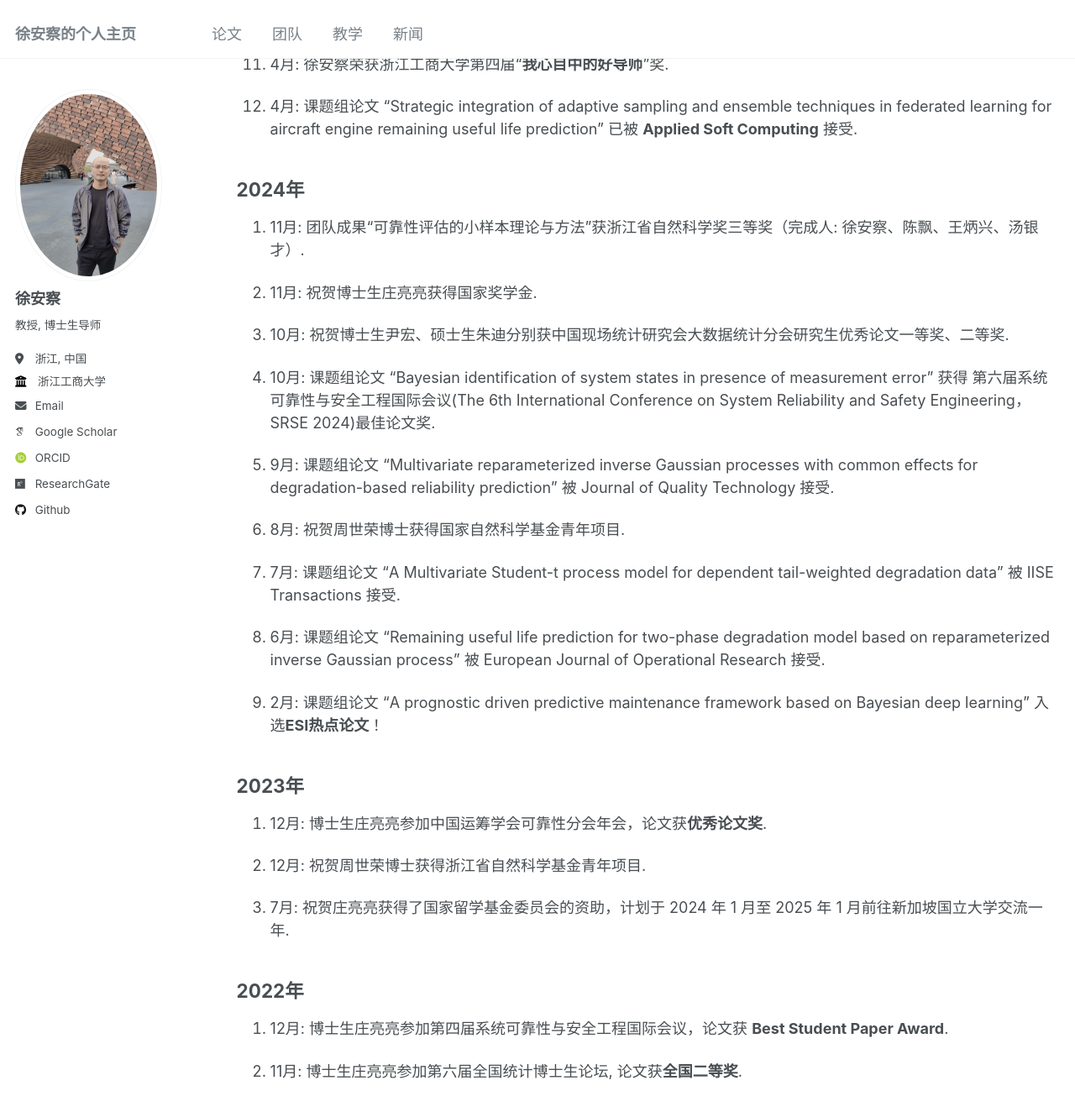
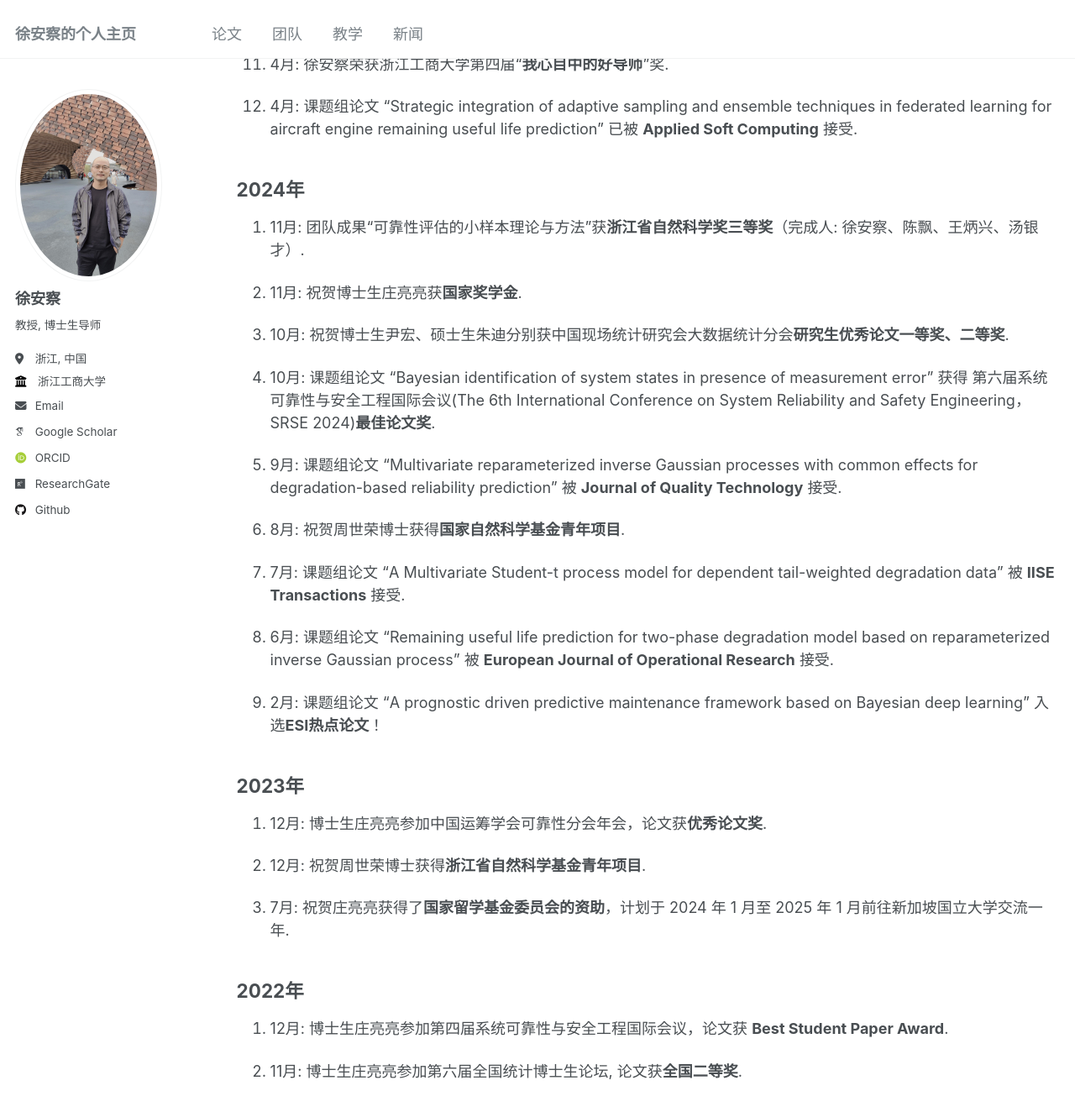
Before and after one commit to XU-ANCHA/XU-ANCHA.github.io, a Jekyll site: the page built from _pages/year-archive.md, in a window 1280 px wide and 1400 px high, scrolled down 773 px. Shown: the top 1324 px of the window at 84% size. Built offline with Jekyll 4.4.1, drawn with Linux system fonts in a browser that asks for light colours; some web fonts are replaced.

Commit message:
Update year-archive.md

```diff
--- a/_pages/year-archive.md
+++ b/_pages/year-archive.md
@@ -34,22 +34,22 @@ author_profile: true
 
 ## 2024年
 
-1. 11月: 团队成果“可靠性评估的小样本理论与方法”获浙江省自然科学奖三等奖（完成人: 徐安察、陈飘、王炳兴、汤银才）.
+1. 11月: 团队成果“可靠性评估的小样本理论与方法”获**浙江省自然科学奖三等奖**（完成人: 徐安察、陈飘、王炳兴、汤银才）.
 
-1. 11月: 祝贺博士生庄亮亮获得国家奖学金.
+1. 11月: 祝贺博士生庄亮亮获**国家奖学金**.
 
-1. 10月: 祝贺博士生尹宏、硕士生朱迪分别获中国现场统计研究会大数据统计分会研究生优秀论文一等奖、二等奖.
+1. 10月: 祝贺博士生尹宏、硕士生朱迪分别获中国现场统计研究会大数据统计分会**研究生优秀论文一等奖、二等奖**.
 
 1. 10月: 课题组论文 “Bayesian identification of system states in presence of measurement error” 获得
-   第六届系统可靠性与安全工程国际会议(The 6th International Conference on System Reliability and Safety Engineering，SRSE 2024)最佳论文奖.
+   第六届系统可靠性与安全工程国际会议(The 6th International Conference on System Reliability and Safety Engineering，SRSE 2024)**最佳论文奖**.
 
-1. 9月: 课题组论文 “Multivariate reparameterized inverse Gaussian processes with common effects for degradation-based reliability prediction” 被 Journal of Quality Technology 接受.
+1. 9月: 课题组论文 “Multivariate reparameterized inverse Gaussian processes with common effects for degradation-based reliability prediction” 被 **Journal of Quality Technology** 接受.
 
-1. 8月: 祝贺周世荣博士获得国家自然科学基金青年项目.
+1. 8月: 祝贺周世荣博士获得**国家自然科学基金青年项目**.
 
-1. 7月: 课题组论文 “A Multivariate Student-t process model for dependent tail-weighted degradation data” 被 IISE Transactions 接受.
+1. 7月: 课题组论文 “A Multivariate Student-t process model for dependent tail-weighted degradation data” 被 **IISE Transactions** 接受.
 
-1. 6月: 课题组论文 “Remaining useful life prediction for two-phase degradation model based on reparameterized inverse Gaussian process” 被 European Journal of Operational Research 接受.
+1. 6月: 课题组论文 “Remaining useful life prediction for two-phase degradation model based on reparameterized inverse Gaussian process” 被 **European Journal of Operational Research** 接受.
 
 1. 2月: 课题组论文 “A prognostic driven predictive maintenance framework based on Bayesian deep learning” 入选**ESI热点论文**！
 
@@ -57,9 +57,9 @@ author_profile: true
 
 1. 12月: 博士生庄亮亮参加中国运筹学会可靠性分会年会，论文获**优秀论文奖**.
 
-1. 12月: 祝贺周世荣博士获得浙江省自然科学基金青年项目.
+1. 12月: 祝贺周世荣博士获得**浙江省自然科学基金青年项目**.
 
-1. 7月: 祝贺庄亮亮获得了国家留学基金委员会的资助，计划于 2024 年 1 月至 2025 年 1 月前往新加坡国立大学交流一年.
+1. 7月: 祝贺庄亮亮获得了**国家留学基金委员会的资助**，计划于 2024 年 1 月至 2025 年 1 月前往新加坡国立大学交流一年.
 
 ## 2022年
 
```
